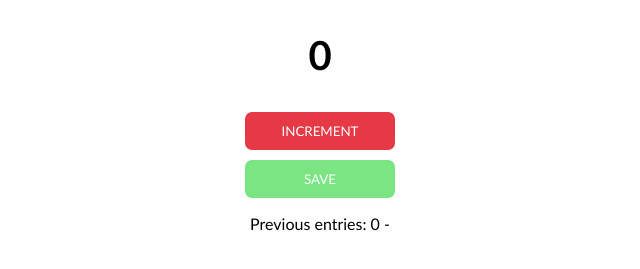
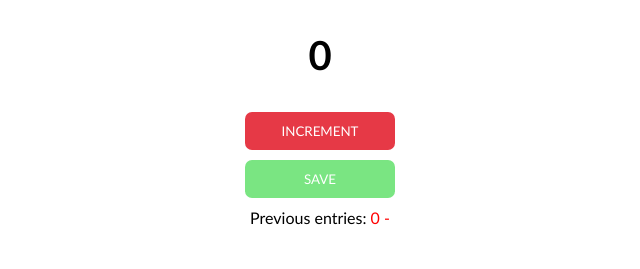
Before and after one commit to sarvanramzan/passenger-counter-app-project, a plain HTML site: page index.html in a window 1280 px wide. Both pictures are taken after a click on the button "SAVE". Shown: the part 63-332 px from the top of the page, without its empty margins (320-960 px from the left). Drawn offline with Linux system fonts and the light colour scheme.

Commit message:
user interface updated

```diff
--- a/app.js
+++ b/app.js
@@ -4,6 +4,7 @@ const countEl = document.getElementById("count-el");
 const incrementBtn = document.getElementById("increment-btn");
 const saveBtn = document.getElementById("save-btn");
 const saveEl = document.getElementById("save-el");
+let counts = document.getElementById("counts");
 
 // 3. Event Listener - is a procedure or method executed when any event occurs like a "click event"
 incrementBtn.addEventListener("click", function() {
--- a/functions.js
+++ b/functions.js
@@ -7,11 +7,9 @@ function increment() {
 }
 
 function save() {
-    // local variable
-    let countStr = count + " - ";
+    counts.textContent += count + " - ";
     // reassign variable
     count = 0;
     // html dom
-    saveEl.textContent += countStr;
     countEl.textContent = count;
 }
--- a/index.css
+++ b/index.css
@@ -39,3 +39,8 @@ button:hover {
 #save-btn {
     background: #7ae582;
 }
+
+#counts {
+    display: inline;
+    color: red;
+}
--- a/index.html
+++ b/index.html
@@ -10,7 +10,7 @@
         <h2 id="count-el">0</h2>
         <button id="increment-btn">INCREMENT</button>
         <button id="save-btn">SAVE</button>
-        <p id="save-el">Previous entries: <i id="counts"></i> </p>
+        <div id="save-el">Previous entries: <p id="counts"></p> </div>
         <!-- JS Files -->
         <script src="app.js"></script>
         <script src="functions.js"></script>
```
